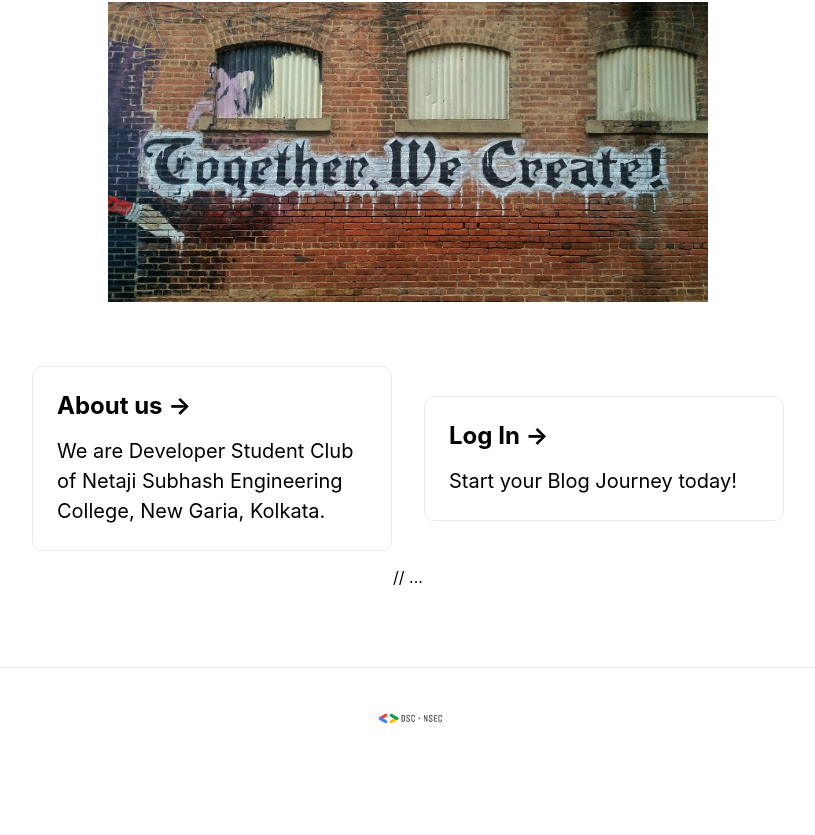
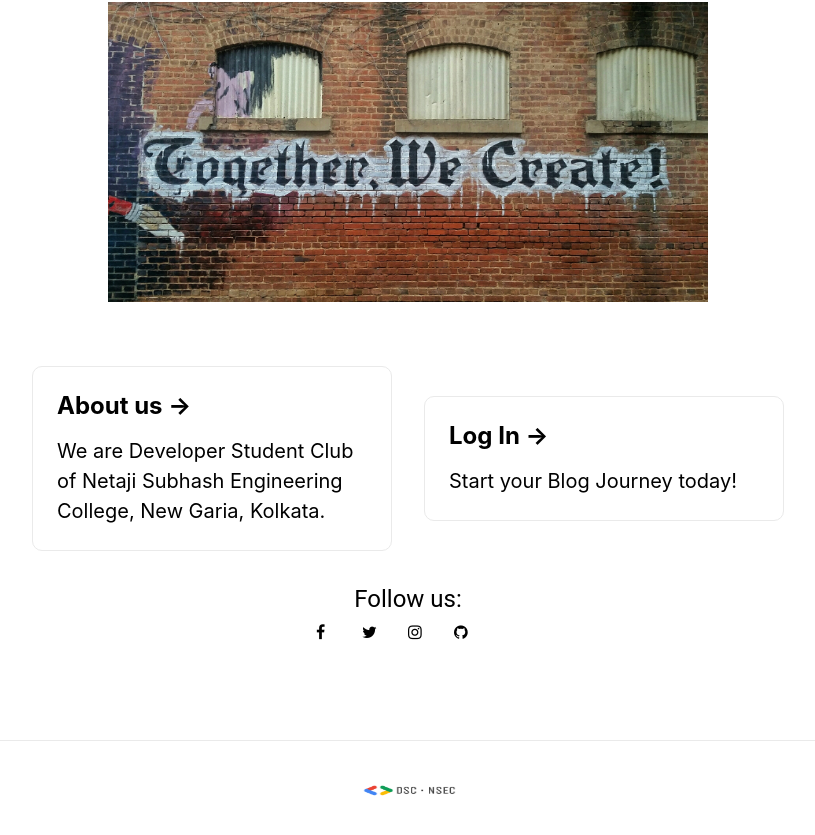
Before and after one commit to procheta1999/DSC-NSEC-Blogs, a Next.js app: page / in a window 1280 px wide. Shown: the part 781-1616 px from the top of the page, without its empty margins (232-1047 px from the left). Before the commit the page ends 1548 px from the top, so only its background shows below. Built offline with nearby package versions, Linux system fonts and the light colour scheme.

Commit message:
Add files via upload

```diff
--- a/pages/index.js
+++ b/pages/index.js
@@ -5,6 +5,7 @@ import Tabs from '@material-ui/core/Tabs';
 import Tab from '@material-ui/core/Tab';
 import Typography from '@material-ui/core/Typography';
 import Box from '@material-ui/core/Box';
+import Icon from '@material-ui/core/Icon';
 import Head from 'next/head'
 import Link from 'next/link'
 export default function Home() {
@@ -12,8 +13,11 @@ export default function Home() {
 
     <div className="container">
       <Head>
+      <meta charset="UTF-8"></meta>
+    <meta name="viewport" content="width=device-width, initial-scale=1.0"></meta>
         <title>DSC NSEC blogs!</title>
         <link rel="icon" href="/favicon.ico" />
+        <link rel="stylesheet" href="https://cdnjs.cloudflare.com/ajax/libs/font-awesome/4.7.0/css/font-awesome.min.css"></link>
       </Head>
 
       <main>
@@ -30,6 +34,7 @@ export default function Home() {
         <img src="/book.jpg" alt="blog" id="book" />
         <br></br>
         <img src="/create.jpg" alt="blog" id="create" />
+
         <div className="grid">
           <a href="https://dscnsec.com/" className="card">
             <h3>About us &rarr;</h3>
@@ -40,28 +45,40 @@ export default function Home() {
             <h3>Log In &rarr;</h3>
             <p>Start your Blog Journey today!</p>
           </a></Link>
+          <br></br>
+        <br></br>
+        <br></br>
+        <div id="pr">
+        <Typography variant="h5" gutterBottom style={{ textAlign: "center" }}>
+        Follow us:
+        </Typography>
+        <Link href="https://www.facebook.com/dscnsec"><a target="_blank"><Icon className="fa fa-facebook-f" /></a></Link>
+        <Link href="https://twitter.com/dscnsec"><a target="_blank"><Icon className="fa fa-twitter" /></a></Link>
+        <Link href="https://ig.me/dscnsec"><a target="_blank"><Icon className="fa fa-instagram" /></a></Link>
+        <Link href="https://github.com/dscnsec"><a target="_blank"><Icon className="fa fa-github" /></a></Link>
         </div>
-        <script defer src="https://www.gstatic.com/firebasejs/7.15.5/firebase-app.js"></script>
+        </div>
 
-<script defer src="https://www.gstatic.com/firebasejs/7.15.5/firebase-auth.js"></script>
-<script defer src="https://www.gstatic.com/firebasejs/7.15.5/firebase-firestore.js"></script>
-
-// ...
-
-<script defer src="./firebase.js"></script>
       </main>
 
       <footer>
+
         <a
           href="https://dscnsec.com/"
           target="_blank"
           rel="noopener noreferrer"
         >
-          <img src="/dsc.png" alt="dsc Logo" className="logo" />
+          <img src="/dsc.png" alt="dsc Logo" className="logo"  height="300px" width="100px"/>
         </a>
       </footer>
 
       <style jsx>{`
+      #pr{
+        padding:1em 1em 1em 1em;
+    }
+      #pr a {
+        margin-right: 30px;
+     }
       #create{
         display: block;
     margin-left: auto;
```
